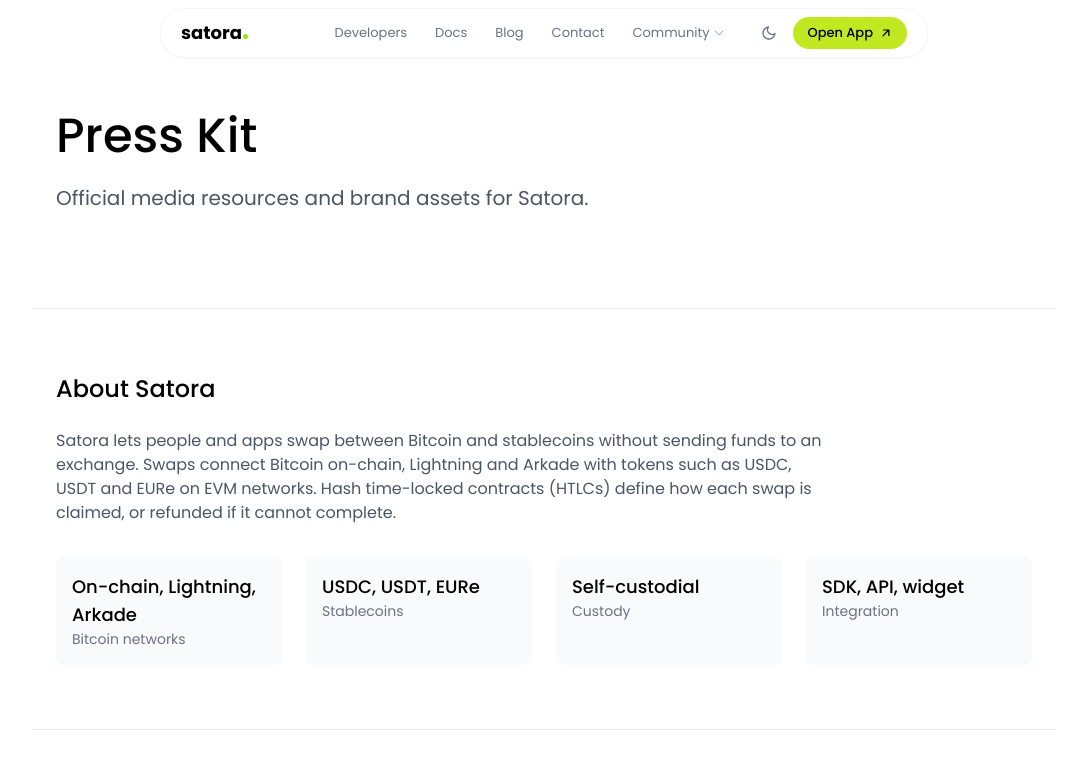
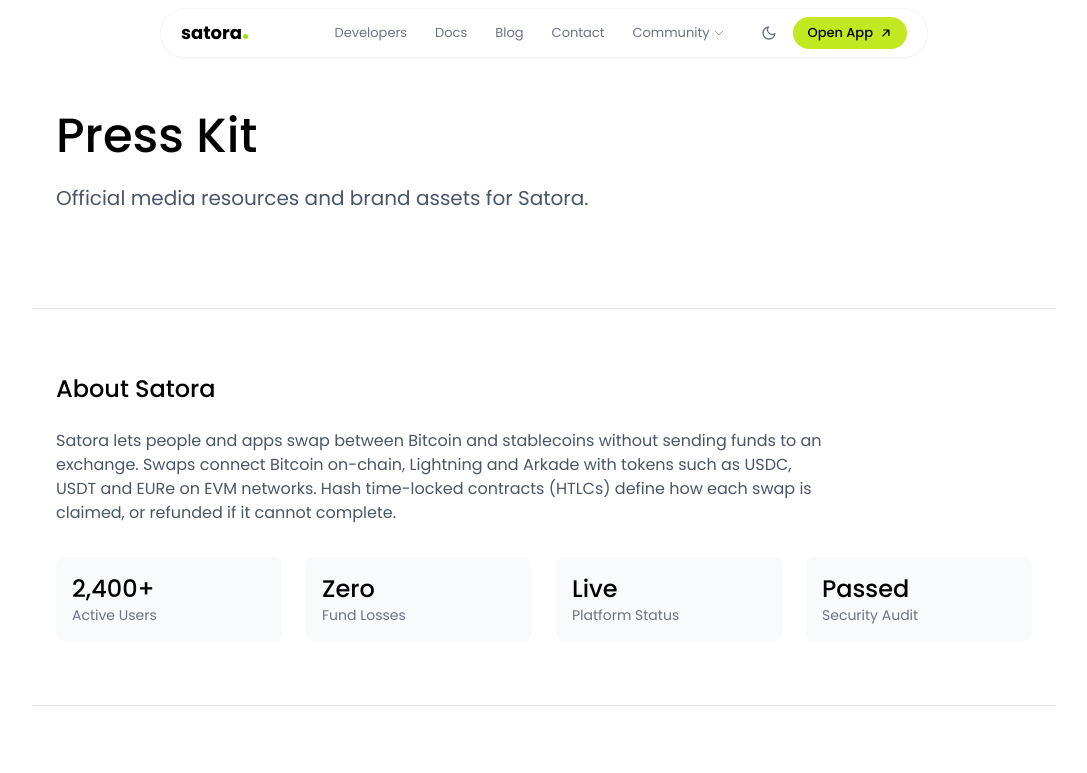
Before and after one commit to satoraHQ/satora.io, a Next.js app: page /press in a window 1280 px wide. Shown: the top 773 px of the page, without its empty margins (96-1183 px from the left). Built offline with nearby package versions, Linux system fonts and the light colour scheme.

Commit message:
fix(website): keep the press kit key figures
Restore the 4 key figures from the previous version of the page. Only the
description and boilerplate text change.

```diff
--- a/app/press/page.tsx
+++ b/app/press/page.tsx
@@ -11,11 +11,11 @@ const BRAND_COLORS = [
   { name: "Secondary Gray", hex: "#737373", desc: "Secondary text" },
 ];
 
-const KEY_FACTS = [
-  { label: "Bitcoin networks", value: "On-chain, Lightning, Arkade" },
-  { label: "Stablecoins", value: "USDC, USDT, EURe" },
-  { label: "Custody", value: "Self-custodial" },
-  { label: "Integration", value: "SDK, API, widget" },
+const STATS = [
+  { label: "Active Users", value: "2,400+" },
+  { label: "Fund Losses", value: "Zero" },
+  { label: "Platform Status", value: "Live" },
+  { label: "Security Audit", value: "Passed" },
 ];
 
 function PressPage(): ReactNode {
@@ -41,13 +41,13 @@ function PressPage(): ReactNode {
           </p>
 
           <div className="grid grid-cols-2 md:grid-cols-4 gap-6">
-            {KEY_FACTS.map((fact) => (
+            {STATS.map((stat) => (
               <div
-                key={fact.label}
+                key={stat.label}
                 className="p-4 bg-gray-50 dark:bg-gray-900 rounded-lg"
               >
-                <div className="text-lg font-medium">{fact.value}</div>
-                <div className="text-sm text-gray-500">{fact.label}</div>
+                <div className="text-2xl font-medium">{stat.value}</div>
+                <div className="text-sm text-gray-500">{stat.label}</div>
               </div>
             ))}
           </div>
```
